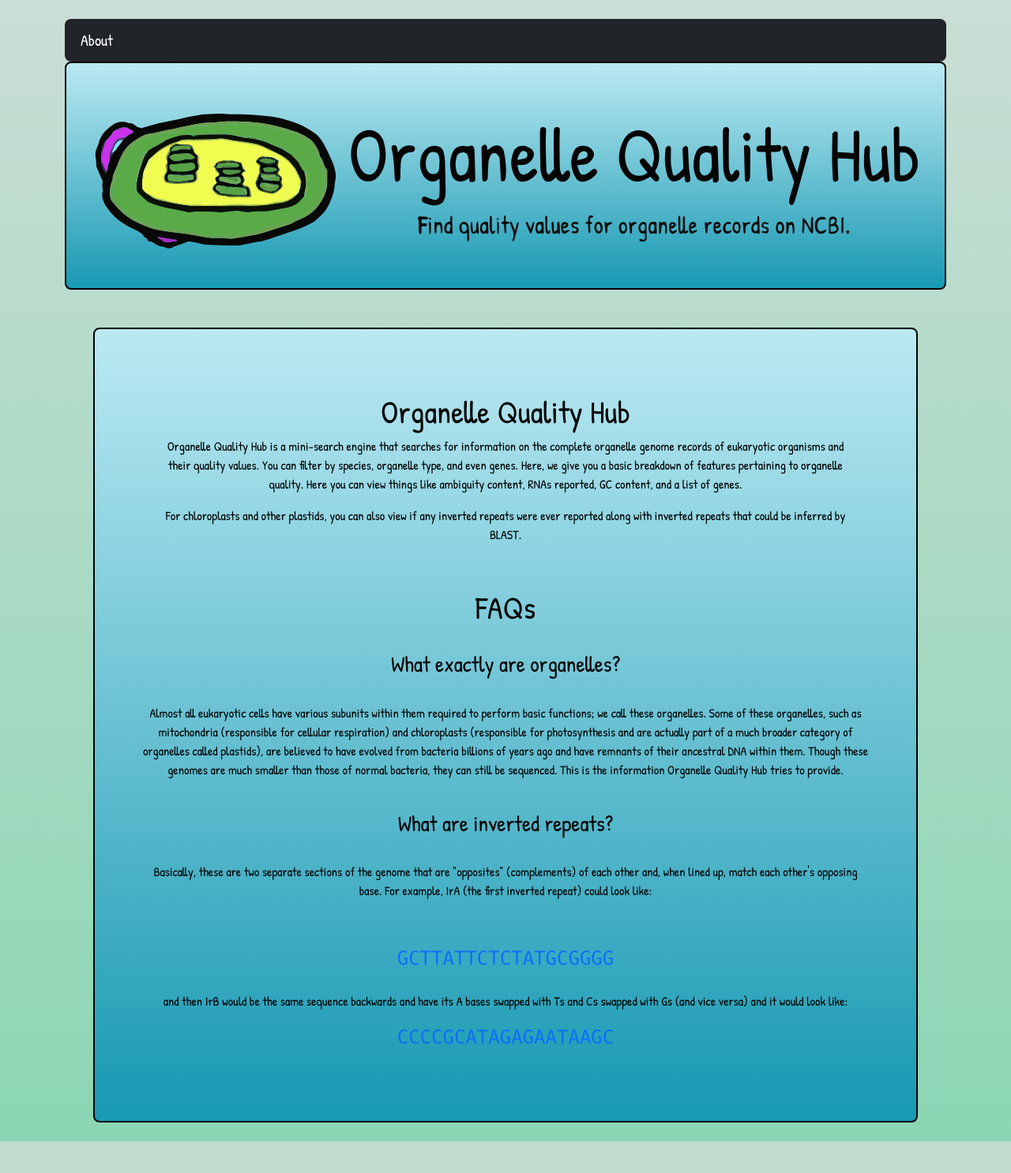
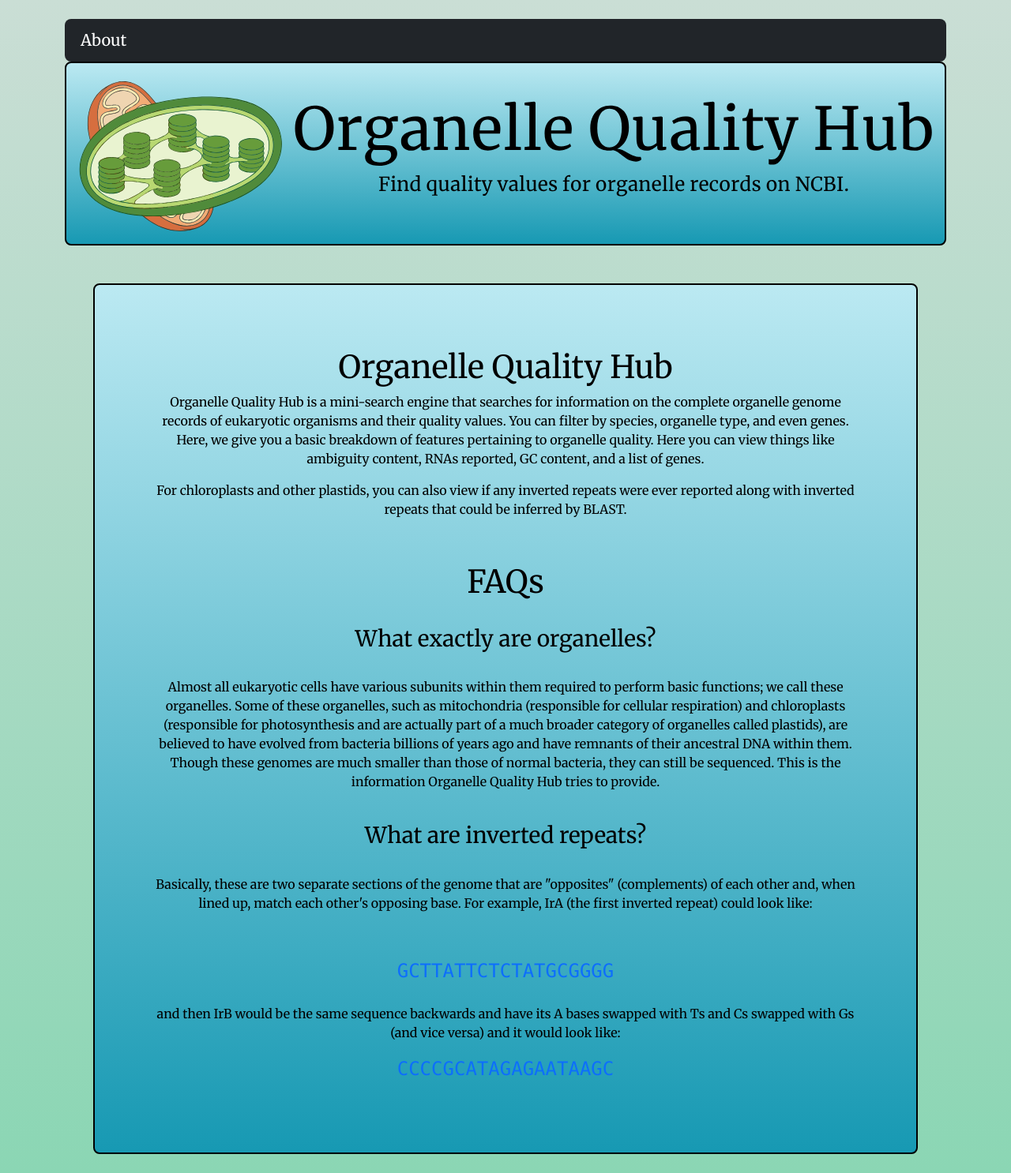
Before and after one commit to deborq67/OrganelleQualityHub-prototype, a Django app: page /about/ in a window 1280 px wide. Shown: the whole page at 79% size. Before the commit the page ends 1446 px from the top, so only its background shows below. Run offline with Django 5.2, Linux system fonts and the light colour scheme; some libraries are stand-ins or nearby versions.

Commit message:
Changed font, images, and logo for a more professional design.

```diff
--- a/organellequalityhub_data/search_function/views.py
+++ b/organellequalityhub_data/search_function/views.py
@@ -117,7 +117,7 @@ def create_graph(request):
         plot_bgcolor='rgba(0,0,0,0)',
         xaxis=dict(range=['2015-01-01', latest_record_date]),
         yaxis=dict(range=[0, combined_df['Total Records'].max()], title="Records"),
-        font=dict(family='Patrick Hand, cursive', color='black'),
+        font=dict(family='Merriweather, serif', color='black'),
     )
     total_histogram.update_traces(marker_opacity=1.0)
 
--- a/organellequalityhub_data/templates/base.html
+++ b/organellequalityhub_data/templates/base.html
@@ -7,15 +7,15 @@
       <meta name="viewport" content="width=device-width, initial-scale=1">
       <link href="https://cdn.jsdelivr.net/npm/bootstrap@5.3.8/dist/css/bootstrap.min.css" rel="stylesheet">
       <link href="https://cdn.jsdelivr.net/npm/bootstrap-icons@1.7.2/font/bootstrap-icons.css" rel="stylesheet">
-      <link href="https://fonts.googleapis.com/css2?family=Patrick+Hand&display=swap" rel="stylesheet">
-      <link rel="icon" type="image/svg+xml" href="{% static 'Mitochondria.svg' %}">
+      <link href="https://fonts.googleapis.com/css2?family=Merriweather:ital,wght@0,300;0,400;0,700;0,900;1,300;1,400;1,700;1,900&display=swap" rel="stylesheet">
+      <link rel="icon" type="image/svg+xml" href="{% static 'Mitochondrion.svg' %}">
       <link rel="stylesheet" href="https://cdn.datatables.net/2.3.2/css/dataTables.bootstrap5.min.css">
-      <link rel="apple-touch-icon" href="{% static 'Mitochondria.svg' %}">
+      <link rel="apple-touch-icon" href="{% static 'Mitochondrion.svg' %}">
       <script src="https://cdn.jsdelivr.net/npm/bootstrap@5.3.8/dist/js/bootstrap.bundle.min.js"></script>
         <script src="https://cdn.plot.ly/plotly-3.5.0.min.js" charset="utf-8"></script>
           <style>
             body {
-            font-family: 'Patrick Hand', cursive;
+            font-family: 'Merriweather', serif;
             color: #000;
             }
 
--- a/organellequalityhub_data/templates/index.html
+++ b/organellequalityhub_data/templates/index.html
@@ -16,7 +16,7 @@
         <br>
             <div class="d-flex align-items-center justify-content-center rounded p-3 mb-3 organelle_box_home">
     <div class="organelle_image">
-      <img src="{% static 'Mitochondria.svg' %}" class="rounded">
+      <img src="{% static 'Mitochondrion.svg' %}" class="rounded">
     </div>
     <div class="mainindent ms-3">
       <h3>Mitochondria</h3>
```
Also changed, not shown: organellequalityhub_data/organellequalityhub_config/settings.py (+11 -2 lines), organellequalityhub_data/static/Mitochondrion.svg (added), organellequalityhub_data/static/OrganelleQualityHubLogo.svg, 3 other files.
